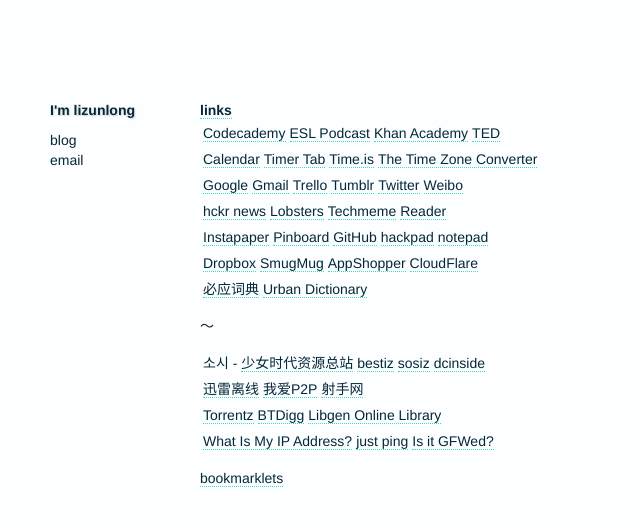
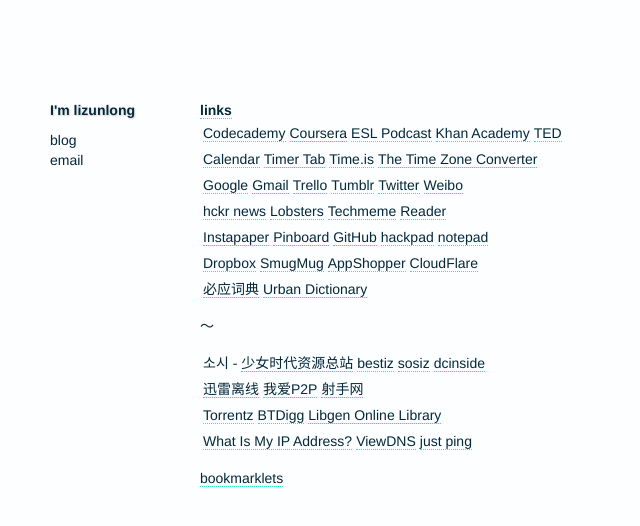
Before and after one commit to lzl/lzl.github.com, a Jekyll site: the page built from _posts/2012-03-12-links.md, in a window 1280 px wide. Shown: the top 526 px of the page, without its empty margins (0-640 px from the left). Built offline with Jekyll 4.4.1, drawn with Linux system fonts in a browser that asks for light colours.

Commit message:
add coursera and viewdns

```diff
--- a/_posts/2012-03-12-links.md
+++ b/_posts/2012-03-12-links.md
@@ -3,7 +3,7 @@
 title: links
 ---
 
-[Codecademy](http://www.codecademy.com/) | [ESL Podcast](http://www.eslpod.com/website/index_new.html) | [Khan Academy](http://www.khanacademy.org/) | [TED](http://www.ted.com/)
+[Codecademy](http://www.codecademy.com/) | [Coursera](https://www.coursera.org/) | [ESL Podcast](http://www.eslpod.com/website/index_new.html) | [Khan Academy](http://www.khanacademy.org/) | [TED](http://www.ted.com/)
 
 [Calendar](https://www.google.com/calendar/render?pli=1) | [Timer Tab](http://www.timer-tab.com/) | [Time.is](http://time.is/) | [The Time Zone Converter](http://www.thetimezoneconverter.com/)
 
@@ -25,6 +25,6 @@
 
 [Torrentz](http://torrentz.eu/) | [BTDigg](http://btdigg.org/) | [Libgen Online Library](http://libgen.info/)
 
-[What Is My IP Address?](http://ifconfig.me/) | [just ping](http://just-ping.com/) | [Is it GFWed?](http://isitgfwed.sinaapp.com/)
+[What Is My IP Address?](http://ifconfig.me/) | [ViewDNS](http://viewdns.info/) | [just ping](http://just-ping.com/)
 
 [bookmarklets](http://w-shadow.com/bookmarklet-combiner/?bookmarklet=3369)
```
